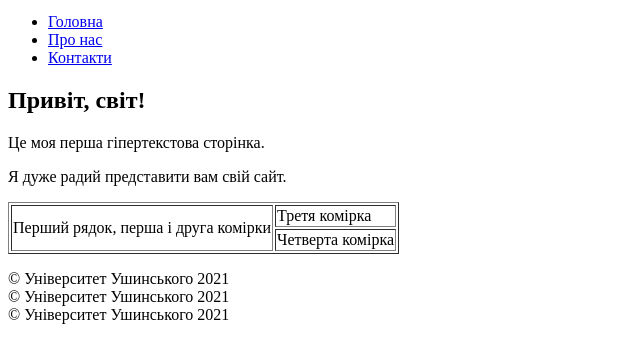
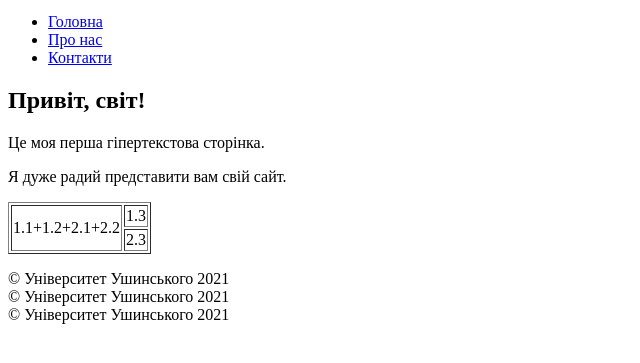
Before and after one commit to bohdanhavrylenko19/havrylenko1, a plain HTML site: page index.html in a window 1280 px wide. Shown: the part 255-618 px from the top of the page, without its empty margins (0-640 px from the left). Drawn offline with Linux system fonts and the light colour scheme.

Commit message:
Опис змін

```diff
--- a/index.html
+++ b/index.html
@@ -58,11 +58,11 @@
 			<p>Я дуже радий представити вам свій сайт.</p>
 			<table border="1" id="table1">
 				<tr>
-					<td rowspan="2" colspan="2">Перший рядок, перша і друга комірки</td>
-					<td>Третя комірка</td>
+					<td rowspan="2" colspan="2">1.1+1.2+2.1+2.2</td>
+					<td>1.3</td>
 				</tr>
 				<tr>
-					<td>Четверта комірка</td>
+					<td>2.3</td>
 				</tr>
 			</table>
 		</div>
```
